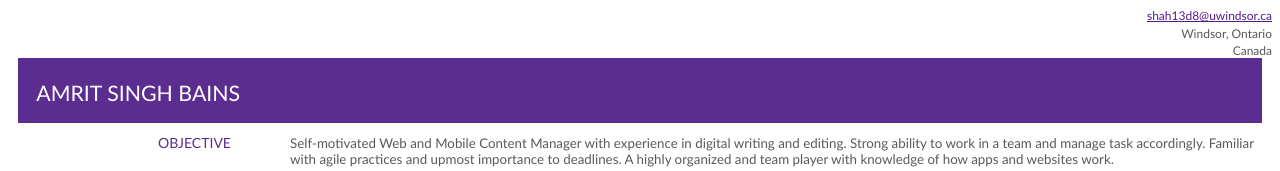
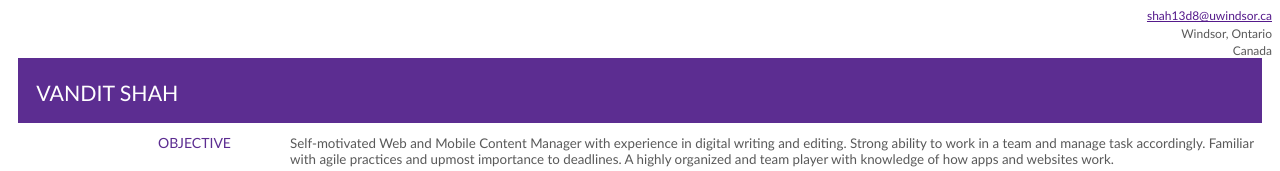
Before and after one commit to vandit009/vandit009.github.io, a plain HTML site: page index.html in a window 1280 px wide. Shown: the top 171 px of the page. Drawn offline with Linux system fonts and the light colour scheme.

Commit message:
Update index.html

```diff
--- a/index.html
+++ b/index.html
@@ -202,7 +202,7 @@
 <div style='mso-element:para-border-div;border:solid #5C2D91 1.0pt;mso-border-themecolor:accent1;mso-border-alt:solid #5C2D91 .5pt;
  mso-border-themecolor:accent1;padding:4.0pt 6.0pt 4.0pt 6.0pt;background:#5C2D91;mso-background-themecolor:accent1;margin-left:.1in;margin-right:.1in'>
     <p class=Name>
-        Amrit Singh Bains
+        Vandit Shah
     </p>
 </div>
 
```
